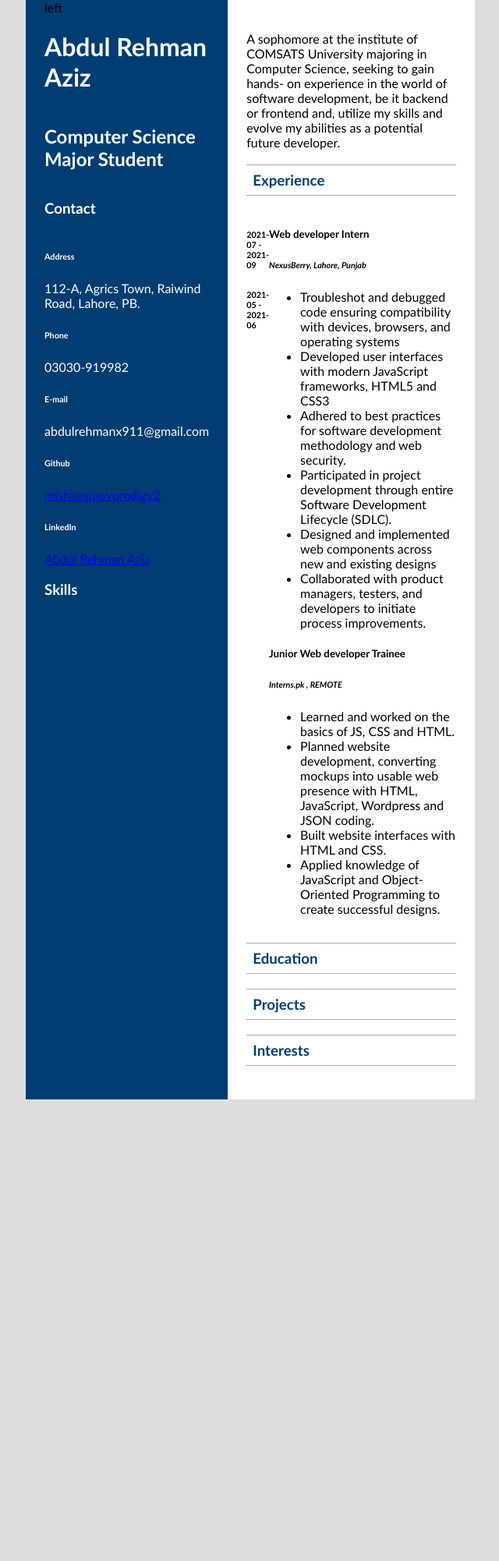
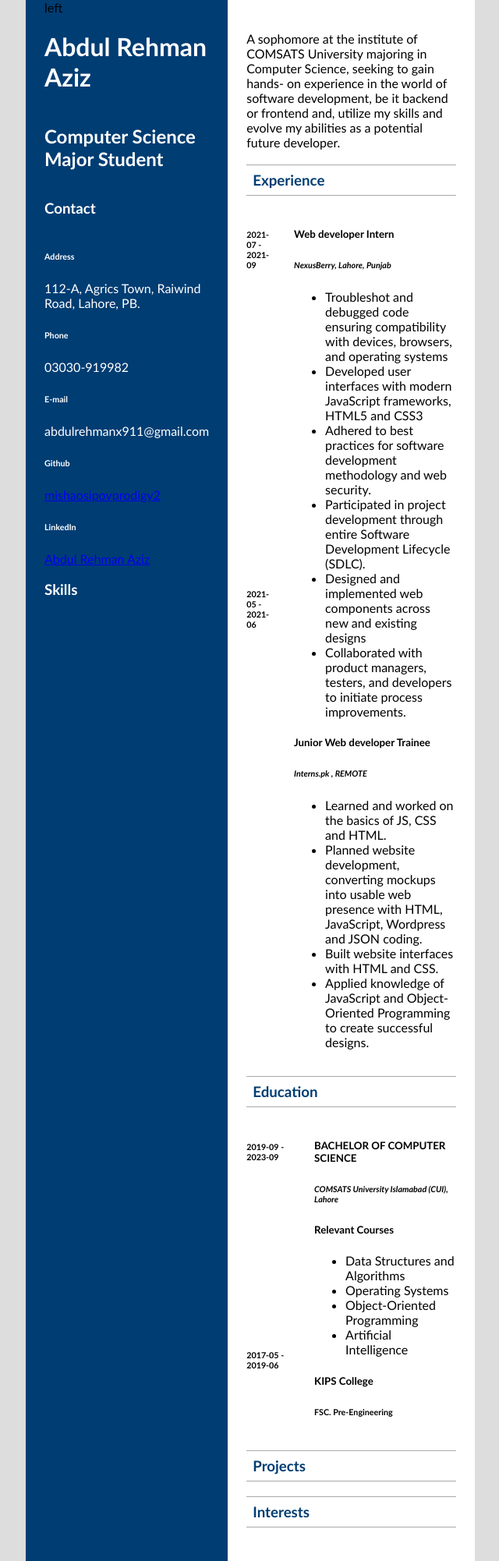
Before and after one commit to abdi-z/CSC336-Web-Technologies-Assignment-1, a PHP site: page / in a window 1280 px wide. Shown: the whole page at 78% size, without its empty margins (319-959 px from the left). Before the commit the page ends 1410 px from the top, so only its background shows below. Run offline with PHP 8.4, Linux system fonts and the light colour scheme.

Commit message:
Education  section edited

```diff
--- a/index.css
+++ b/index.css
@@ -32,15 +32,26 @@ body {
 }
 
 .right {
-    background-color: #fff;
+  background-color: #fff;
 }
 
 .right-flex {
-    padding: 1.5rem;
+  padding: 1.5rem;
 }
 
+.section-content {
+  display: flex;
+  flex-direction: row;
+}
 
-.section-content {
-    display: flex;
-    flex-direction: row;
+.dates {
+  padding-right: 2rem;
 }
+
+.firstdate {
+  padding-bottom: 24rem;
+}
+
+.firstdate2 {
+  padding-bottom: 13.5rem;
+}
--- a/index.html
+++ b/index.html
@@ -5,11 +5,13 @@
     <meta http-equiv="X-UA-Compatible" content="IE=edge" />
     <meta name="viewport" content="width=device-width, initial-scale=1.0" />
     <link rel="stylesheet" href="index.css" />
-    <link rel="preconnect" href="https://fonts.googleapis.com">
-<link rel="preconnect" href="https://fonts.gstatic.com" crossorigin>
-<link href="https://fonts.googleapis.com/css2?family=Gothic+A1:wght@100&display=swap" rel="stylesheet">
+    <link rel="preconnect" href="https://fonts.googleapis.com" />
+    <link rel="preconnect" href="https://fonts.gstatic.com" crossorigin />
+    <link
+      href="https://fonts.googleapis.com/css2?family=Gothic+A1:wght@100&display=swap"
+      rel="stylesheet"
+    />
     <title>Document</title>
-
   </head>
   <body>
     <div class="container">
@@ -30,61 +32,108 @@
           <a>abdulrehmanx911@gmail.com</a>
 
           <h6>Github</h6>
-                <a href="https://github.com/mishaosipovprodigy2">mishaosipovprodigy2</a>
+          <a href="https://github.com/mishaosipovprodigy2"
+            >mishaosipovprodigy2</a
+          >
 
           <h6>LinkedIn</h6>
-                <a href="https://www.linkedin.com/in/abdul-rehman-aziz-52941b210/">Abdul Rehman Aziz</a>
-
+          <a href="https://www.linkedin.com/in/abdul-rehman-aziz-52941b210/"
+            >Abdul Rehman Aziz</a
+          >
 
           <h3><b>Skills</b></h3>
-
         </div>
-
       </div>
       <div class="right">
         <div class="right-flex">
-            <p>A sophomore at the institute of COMSATS University majoring in Computer Science, seeking to gain hands-
-                on experience in the world of software development, be it backend or frontend and, utilize my skills and
-                evolve my abilities as a potential future developer.</p>
+          <p>
+            A sophomore at the institute of COMSATS University majoring in
+            Computer Science, seeking to gain hands- on experience in the world
+            of software development, be it backend or frontend and, utilize my
+            skills and evolve my abilities as a potential future developer.
+          </p>
 
           <h3 class="section-heading"><b>Experience</b></h3>
           <div class="section-content">
             <div>
-                    <h6 class="">2021-07 - 2021-09</h6>
-                    <h6>2021-05 - 2021-06</h6>
+              <h6 class="dates firstdate">2021-07 - 2021-09</h6>
+
+              <h6 class="dates">2021-05 - 2021-06</h6>
             </div>
             <div>
               <h5>Web developer Intern</h5>
               <h6><i>NexusBerry, Lahore, Punjab</i></h6>
               <ul>
-                    <li>Troubleshot and debugged code ensuring compatibility with devices, browsers, and operating systems</li>
-                    <li>Developed user interfaces with modern JavaScript frameworks, HTML5 and CSS3</li>
-                    <li>Adhered to best practices for software development methodology and web security.</li>
-                    <li>Participated in project development through entire Software Development Lifecycle (SDLC).</li>
-                    <li>Designed and implemented web components across new and existing designs</li>
-                    <li>Collaborated with product managers, testers, and developers to initiate process improvements.</li>
+                <li>
+                  Troubleshot and debugged code ensuring compatibility with
+                  devices, browsers, and operating systems
+                </li>
+                <li>
+                  Developed user interfaces with modern JavaScript frameworks,
+                  HTML5 and CSS3
+                </li>
+                <li>
+                  Adhered to best practices for software development methodology
+                  and web security.
+                </li>
+                <li>
+                  Participated in project development through entire Software
+                  Development Lifecycle (SDLC).
+                </li>
+                <li>
+                  Designed and implemented web components across new and
+                  existing designs
+                </li>
+                <li>
+                  Collaborated with product managers, testers, and developers to
+                  initiate process improvements.
+                </li>
               </ul>
-
 
               <h5>Junior Web developer Trainee</h5>
               <h6><i>Interns.pk , REMOTE</i></h6>
               <ul>
                 <li>Learned and worked on the basics of JS, CSS and HTML.</li>
-                    <li>Planned website development, converting mockups into usable web presence with HTML, JavaScript, Wordpress and JSON coding.</li>
+                <li>
+                  Planned website development, converting mockups into usable
+                  web presence with HTML, JavaScript, Wordpress and JSON coding.
+                </li>
                 <li>Built website interfaces with HTML and CSS.</li>
-                    <li>Applied knowledge of JavaScript and Object-Oriented Programming to create successful designs.</li>
+                <li>
+                  Applied knowledge of JavaScript and Object-Oriented
+                  Programming to create successful designs.
+                </li>
               </ul>
             </div>
           </div>
           <h3 class="section-heading"><b>Education</b></h3>
 
+          <div class="section-content">
+            <div>
+              <h6 class="dates firstdate2">2019-09 - 2023-09</h6>
+
+              <h6 class="dates">2017-05 - 2019-06</h6>
+            </div>
+            <div>
+              <h5>BACHELOR OF COMPUTER SCIENCE</h5>
+              <h6><i>COMSATS University Islamabad (CUI), Lahore</i></h6>
+              <h5>Relevant Courses</h5>
+              <ul>
+                <li>Data Structures and Algorithms</li>
+                <li>Operating Systems</li>
+                <li>Object-Oriented Programming</li>
+                <li>Artificial Intelligence</li>
+              </ul>
+
+              <h5>KIPS College</h5>
+              <h6>FSC. Pre-Engineering</h6>
+            </div>
+          </div>
+
           <h3 class="section-heading"><b>Projects</b></h3>
 
           <h3 class="section-heading"><b>Interests</b></h3>
-
-
         </div>
-
       </div>
     </div>
   </body>
```
Lines whose indentation alone changed are shown as unchanged.
